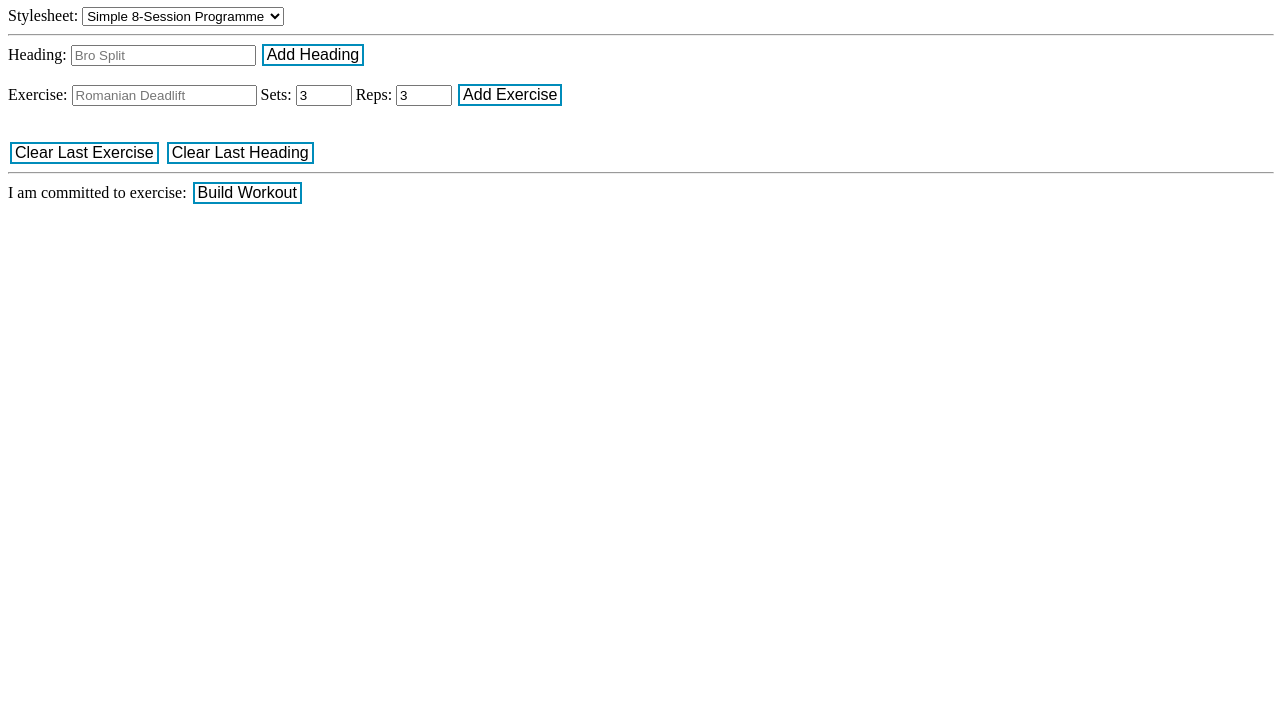
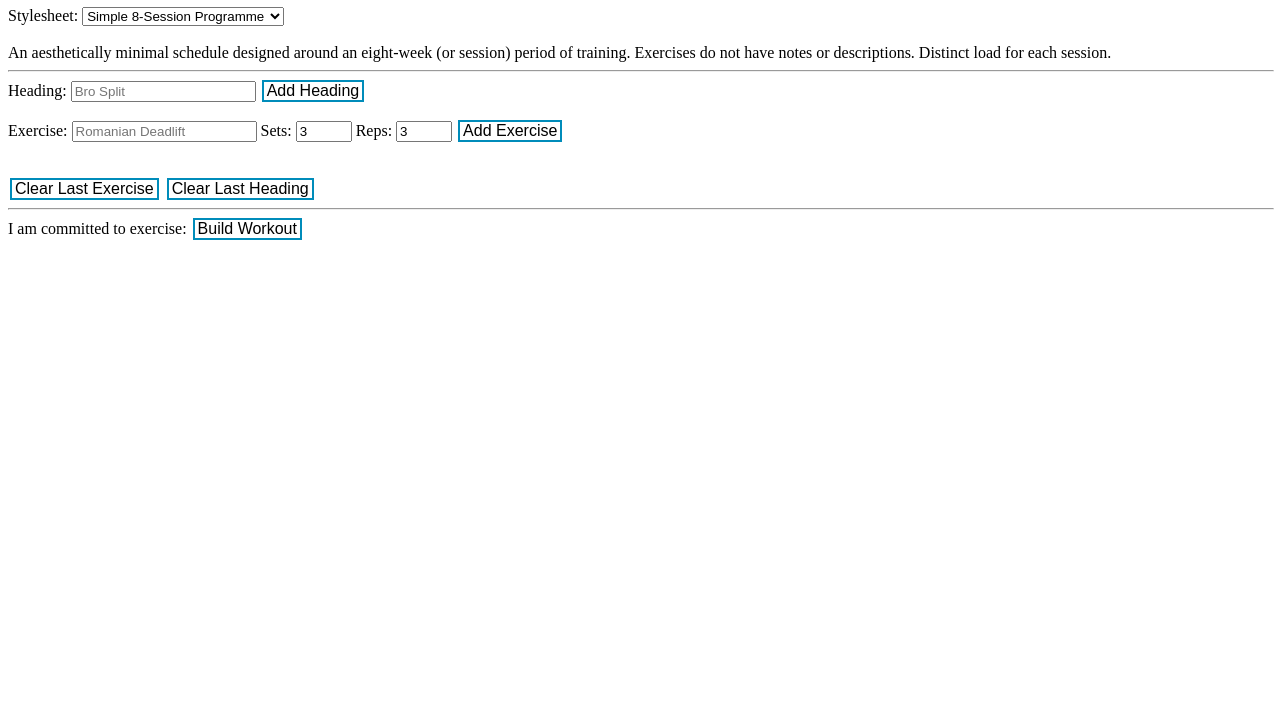
Before and after one commit to NBKelly/GymSchedule, a plain HTML site: page index.html in a window 1280 px wide. Shown: the part 73-800 px from the top of the page. Drawn offline with nearby package versions, Linux system fonts and the light colour scheme.

Commit message:
description for the html

```diff
--- a/index.html
+++ b/index.html
@@ -14,6 +14,8 @@
     <select name="stylesheet" id="stylesheet" onchange="selectChanged()">
 
     </select>
+    <br><br>
+    <span name="stylesheet-description" id="stylesheet-description"></span>
 
     <hr style="width:100%;text-align:left;margin-left:0">
 
--- a/js/spaghetti.js
+++ b/js/spaghetti.js
@@ -146,12 +146,15 @@ async function loadStyles() {
 	    select.appendChild(opt);
 	    styles[schedule.value] = schedule;
 	});
+
+    selectChanged();
 }
 
 function selectChanged() {
     var style = getStyle();
     displayLatex(style);
     displayTree(style);
+    document.querySelector('#stylesheet-description').innerHTML = style['description'];
 }
 
 function getStyle() {
```
